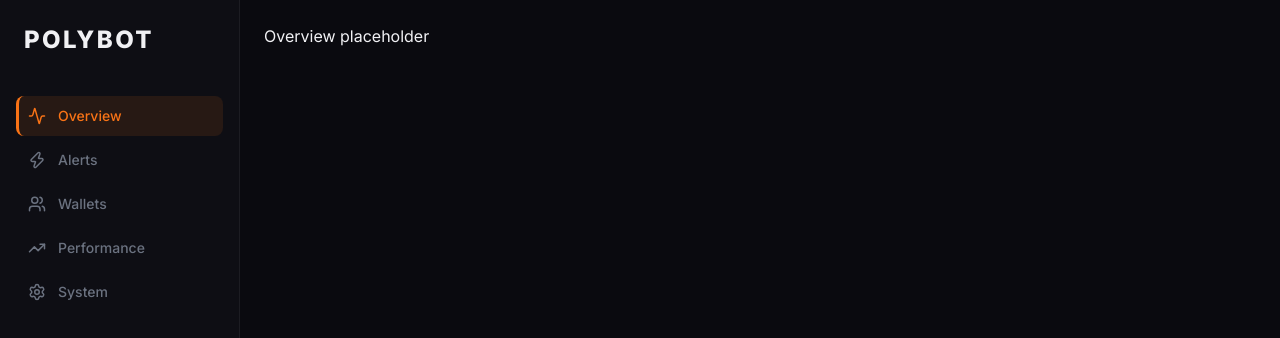
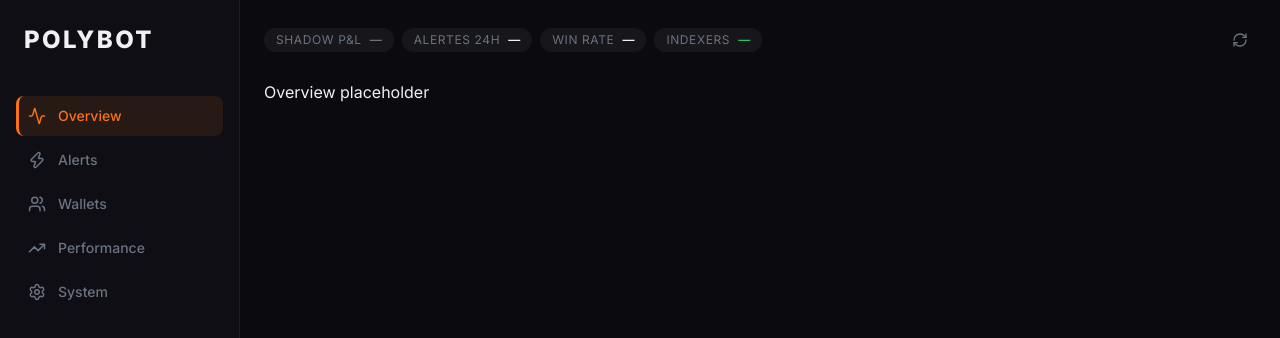
Before and after one commit to Gabsavage/polybot, a React (Vite) app in the folder dashboard/: page / in a window 1280 px wide. Shown: the top 338 px of the page. Built offline with nearby package versions, Linux system fonts and the light colour scheme; no server answers.

Commit message:
feat(M8-B v2): add TopBar with live SWR pills

```diff
--- a/dashboard/src/App.jsx
+++ b/dashboard/src/App.jsx
@@ -1,11 +1,13 @@
 import { Outlet } from "react-router-dom";
 import Sidebar from "./components/layout/Sidebar";
+import TopBar from "./components/layout/TopBar";
 
 export default function App() {
   return (
     <div className="flex min-h-screen bg-bg-primary text-text-primary">
       <Sidebar />
       <main className="flex-1 overflow-y-auto p-6">
+        <TopBar />
         <Outlet />
       </main>
     </div>
--- /dev/null
+++ b/dashboard/src/components/layout/TopBar.jsx
@@ -0,0 +1,85 @@
+import useSWR from "swr";
+import { RefreshCw } from "lucide-react";
+import { urls } from "../../api";
+import { formatUSD, formatPct } from "../../lib/format";
+import { pnlColor } from "../../lib/colors";
+
+function Pill({ label, value, valueClass = "" }) {
+  return (
+    <div className="flex items-center gap-2 bg-white/[0.05] rounded-full px-3 py-1 text-xs whitespace-nowrap">
+      <span className="text-text-secondary uppercase tracking-wider">{label}</span>
+      <span className={`font-semibold ${valueClass}`}>{value}</span>
+    </div>
+  );
+}
+
+export default function TopBar() {
+  const { data: status, mutate: mutateStatus } = useSWR(urls.status(), {
+    refreshInterval: 30_000,
+  });
+  const { data: perf, mutate: mutatePerf } = useSWR(urls.performance(30), {
+    refreshInterval: 60_000,
+  });
+  const { data: alerts, mutate: mutateAlerts } = useSWR(urls.alerts({ days: 1 }), {
+    refreshInterval: 60_000,
+  });
+
+  // Compute Shadow P&L total
+  const totalPnl = perf?.cumulative?.reduce(
+    (sum, c) => sum + (c.pnl || 0), 0
+  );
+
+  // Win rate over all resolved
+  const totalResolved = perf?.cumulative?.reduce(
+    (sum, c) => sum + (c.alerts || 0), 0
+  );
+  const totalCorrect = perf?.cumulative?.reduce(
+    (sum, c) => sum + (c.correct || 0), 0
+  );
+  const winRate = totalResolved > 0 ? totalCorrect / totalResolved : null;
+
+  // Indexers status
+  const indexers = status?.indexers || [];
+  const okCount = indexers.filter((i) => i.status === "success").length;
+  const total = indexers.length;
+  const indexerStatus =
+    total === 0
+      ? "—"
+      : okCount === total
+      ? `${okCount}/${total} ✓`
+      : okCount === total - 1
+      ? `${okCount}/${total} ⚠`
+      : `${okCount}/${total} ✗`;
+  const indexerClass =
+    okCount === total
+      ? "text-pnl-positive"
+      : okCount >= total - 1
+      ? "text-accent-orange"
+      : "text-pnl-negative";
+
+  function refreshAll() {
+    mutateStatus();
+    mutatePerf();
+    mutateAlerts();
+  }
+
+  return (
+    <div className="flex items-center gap-2 mb-6 overflow-x-auto">
+      <Pill
+        label="Shadow P&L"
+        value={formatUSD(totalPnl, { signed: true })}
+        valueClass={pnlColor(totalPnl)}
+      />
+      <Pill label="Alertes 24h" value={alerts?.length ?? "—"} />
+      <Pill label="Win Rate" value={formatPct(winRate)} />
+      <Pill label="Indexers" value={indexerStatus} valueClass={indexerClass} />
+      <button
+        onClick={refreshAll}
+        className="ml-auto p-2 rounded-lg hover:bg-white/[0.05] text-text-secondary hover:text-text-primary transition-colors"
+        title="Refresh all"
+      >
+        <RefreshCw size={16} />
+      </button>
+    </div>
+  );
+}
```
